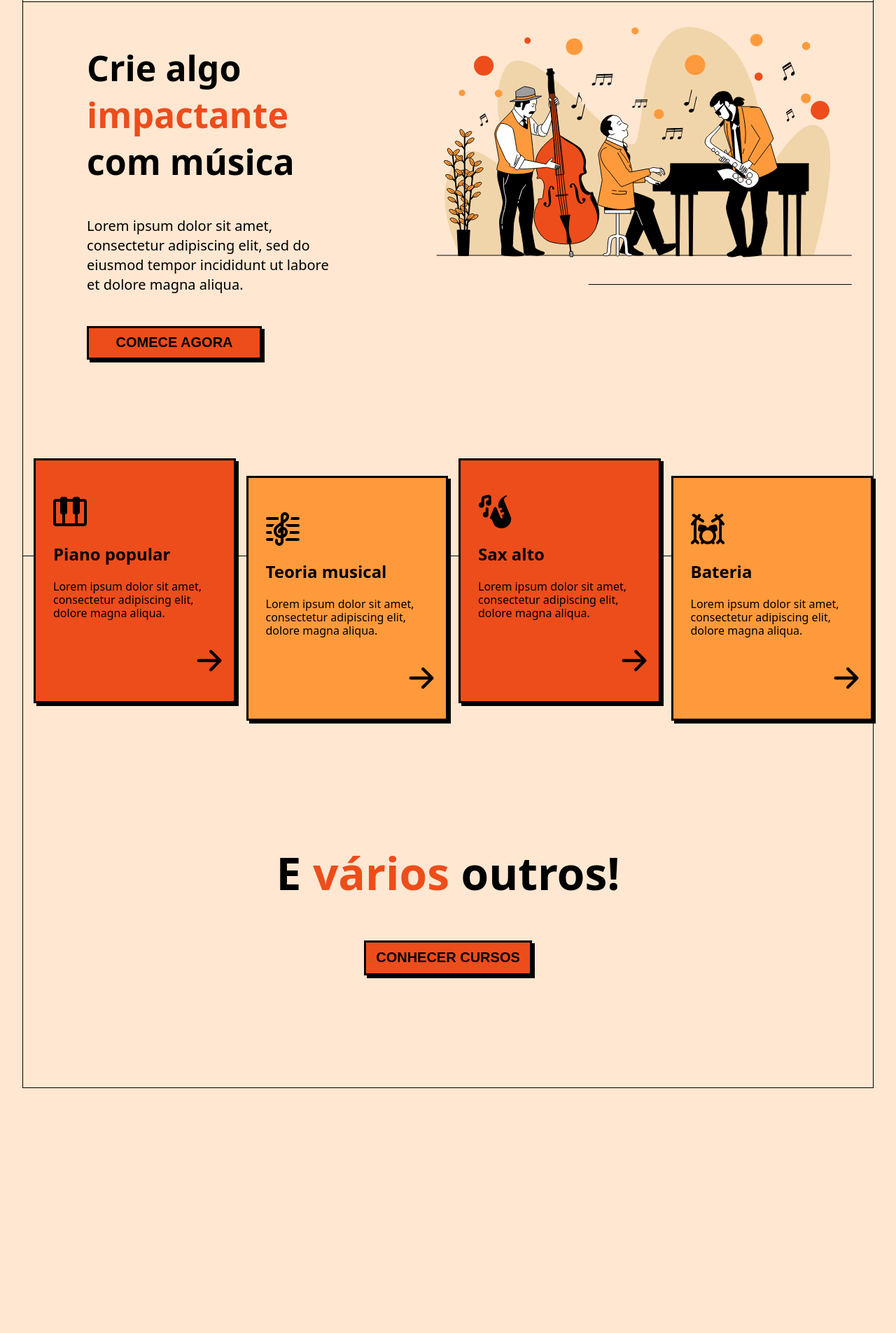
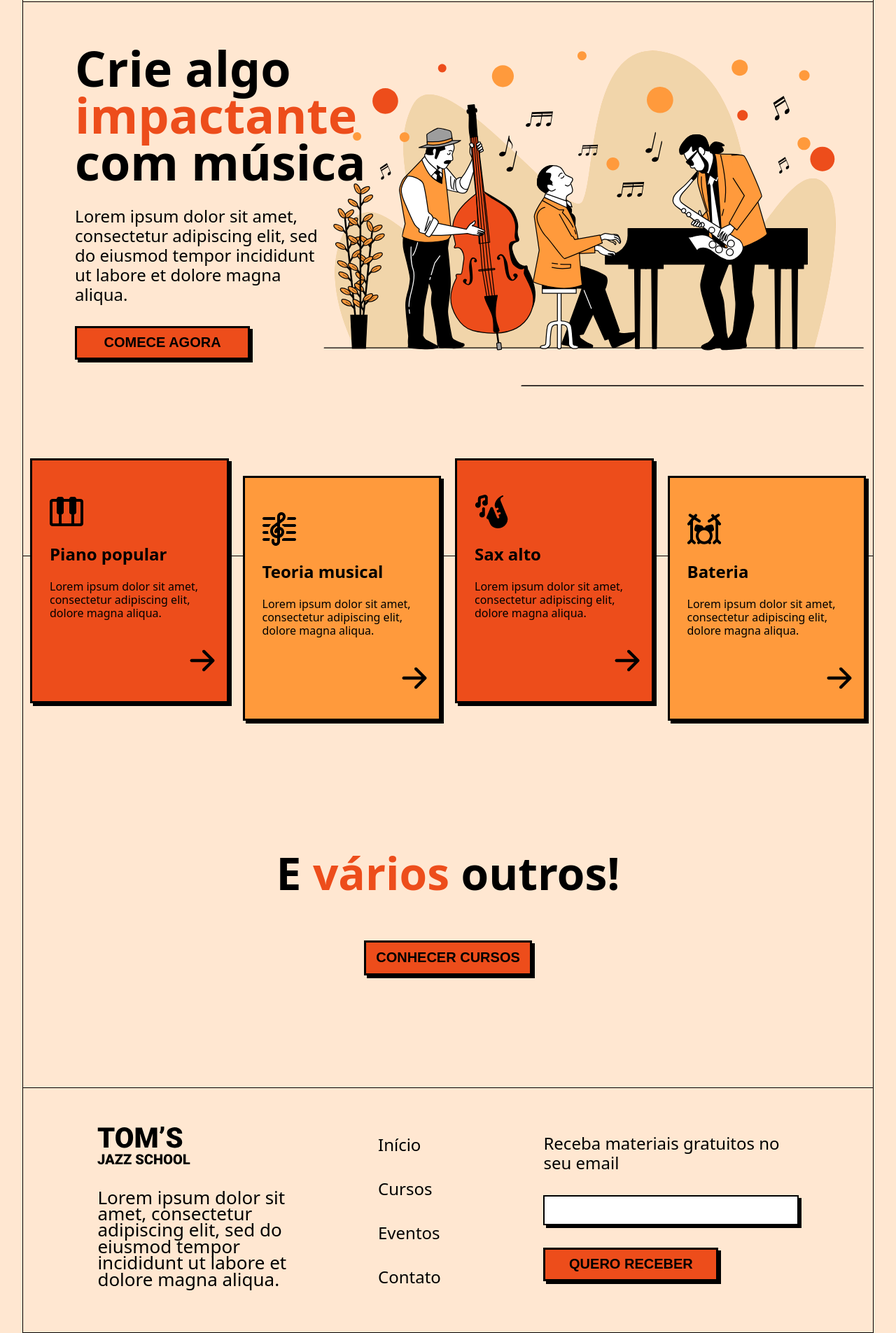
Before and after one commit to AnaLuizaRChiamenti/-projeto-portifolio-01-html-css, a plain HTML site: page index.html in a window 1280 px wide. Shown: the part 97-2002 px from the top of the page at 70% size. Before the commit the page ends 1652 px from the top, so only its background shows below. Drawn offline with Linux system fonts and the light colour scheme.

Commit message:
começando-mobile

```diff
--- a/index.html
+++ b/index.html
@@ -12,11 +12,12 @@
 <body>
     <header>
         <h1>TOM'S</h1>
+        <img src="images/logo.svg" alt="" style="display: none;">
         <div>
-            <a href="">Inicio</a>
-            <a href="">Cursos</a>
-            <a href="">Eventos</a>
-            <a href="">Contato</a>
+            <a href="#first-display">Início</a>
+            <a href="#second-display">Cursos</a>
+            <a href="#third-display">Eventos</a>
+            <a href="#four-display">Contato</a>
         </div>
         <button>SE INSCREVA</button>
     </header>
@@ -62,11 +63,32 @@
                 <img src="images/arrow-right.svg" alt="" class="arrow-right">
             </div>
         </section>
-        <section id="display-third">
+        <section id="third-display">
             <h1>E <span>vários</span> outros!</h1>
             <button>CONHECER CURSOS</button>
         </section>
     </main>
+    <footer>
+        <section id="four-display">
+            <div id="div1">
+                <img src="images/logo.svg" alt="">
+                <p>Lorem ipsum dolor sit amet, consectetur adipiscing elit, sed do eiusmod tempor incididunt ut labore
+                    et dolore magna
+                    aliqua.</p>
+            </div>
+            <div id="div2">
+                <a href="#first-display">Início</a>
+                <a href="#second-display">Cursos</a>
+                <a href="#third-display">Eventos</a>
+                <a href="#four-display">Contato</a>
+            </div>
+            <div id="div3">
+                <p>Receba materiais gratuitos no seu email</p>
+                <input type="text">
+                <button>QUERO RECEBER</button>
+            </div>
+        </section>
+    </footer>
 </body>
 
 </html>
--- a/style.css
+++ b/style.css
@@ -48,6 +48,12 @@ header>button {
     font-weight: bold;
 }
 
+span {
+    color: #ED4D1B;
+}
+
+/*  first-display */
+
 main {
     width: 95%;
     height: 100%;
@@ -56,15 +62,10 @@ main {
     justify-content: center;
 }
 
-span {
-    color: #ED4D1B;
-}
-
-/*  first-display */
-
 #first-display,
 #second-display,
-#display-third {
+#third-display,
+#four-display {
     width: 100%;
     height: 100%;
     display: flex;
@@ -75,6 +76,7 @@ span {
 #first-display {
     padding-bottom: 220px;
     justify-content: space-around;
+    align-items: center;
 }
 
 #second-display {
@@ -83,7 +85,6 @@ span {
 
 
 #first-display>div {
-    width: 30%;
     display: flex;
     flex-direction: column;
     height: 450px;
@@ -126,6 +127,7 @@ span {
 #second-display {
     justify-content: center;
     border-bottom: none;
+    align-items: center;
 }
 
 
@@ -138,7 +140,8 @@ span {
     display: flex;
     flex-direction: column;
     justify-content: space-evenly;
-    margin-top: -140px;
+    margin-top: -50px;
+    margin: -140px 10px 0;
 }
 
 
@@ -163,8 +166,7 @@ span {
 
 .div-orange {
     background-color: #ED4D1B;
-    margin-bottom: 50px;
-    margin-inline: 15px;
+    margin-bottom: 50px !important;
 }
 
 .div-yellow {
@@ -180,7 +182,7 @@ span {
 
 /* display-third */
 
-#display-third {
+#third-display {
     flex-direction: column;
     align-items: center;
     height: 500px !important;
@@ -188,7 +190,7 @@ span {
 
 }
 
-#display-third>h1 {
+#third-display>h1 {
     font-weight: 700;
     font-size: 64px;
     Line-height: 100%;
@@ -196,7 +198,7 @@ span {
     vertical-align: bottom;
 }
 
-#display-third>button {
+#third-display>button {
     background-color: #ED4D1B;
     border: 3px black solid;
     box-shadow: 4px 4px black;
@@ -207,25 +209,120 @@ span {
     margin-top: 64px;
 }
 
+/* FOOTER */
+
+footer {
+    width: 95%;
+    height: 350px;
+
+}
+
+#four-display {
+    display: flex;
+    flex-direction: row;
+    justify-content: center;
+    margin-bottom: 150px;
+}
+
+#four-display>div {
+    display: flex;
+    justify-content: center;
+    flex-direction: column;
+    margin-inline: 50px;
+}
+
+
+#four-display>div>img {
+    width: 133px;
+    height: 65px;
+}
+
+#four-display>div>a {
+    width: 200px;
+    margin: 15px;
+    text-decoration: none;
+    flex-direction: column;
+    align-items: center;
+    font-size: 24px;
+    color: black;
+    font-weight: 500;
+}
+
+#four-display>#div1 {
+    justify-content: center;
+    width: 30%;
+    margin-bottom: 15px;
+}
+
+#four-display>#div1>p {
+    width: 80%;
+    margin-top: 30px;
+    font-weight: 500;
+    font-size: 26px;
+    line-height: 23.44px;
+}
+
+#four-display>#div2 {
+    width: 6%;
+    align-items: center;
+
+}
+
+#four-display>#div3 {
+    width: 30%;
+    gap: 32px;
+    justify-content: flex-start;
+    margin-top: 65px;
+}
+
+#four-display>#div3>p {
+    width: 100%;
+    font-weight: 500;
+    font-size: 24px;
+    line-height: 28px;
+}
+
+#four-display>#div3>input {
+    width: 100%;
+    height: 15%;
+    border: 2px black solid;
+    box-shadow: 4px 4px black;
+}
+
+#four-display>#div3>button {
+    background-color: #ED4D1B;
+    border: 3px black solid;
+    box-shadow: 4px 4px black;
+    width: 250px;
+    height: 48px;
+    font-size: 20px;
+    font-weight: bold;
+}
+
+
 /* RESPONSIVIDADE */
 
 @media only screen and (max-width: 2000px) and (min-width: 1201px) {
+    #first-display>div {
+        width: 250px;
+    }
+
     #first-display>div {
         margin: 5%;
     }
 
     #first-display>div>h1 {
-        width: 300px;
-        font-size: 50px;
+        width: 450px;
+        font-size: 70px;
     }
 
     #first-display>div>p {
         width: 350px;
-        font-size: 20px;
+        font-size: 24px;
     }
 
     #first-display>img {
-        width: 50%;
+        width: 65%;
         height: 100%;
     }
 }
@@ -305,6 +402,21 @@ span {
         width: 50%;
         height: 100%;
     }
+
+    #four-display>div>img {
+        width: 100px;
+        height: 50px;
+    }
+
+    #four-display>div>p {
+        width: 20%;
+        font-size: 5px;
+    }
+
+    #four-display>#div1>p {
+        font-size: 16px;
+    }
+
 }
 
 @media only screen and (max-width: 768px) and (min-width: 481px) {
@@ -347,4 +459,73 @@ span {
         width: 60%;
         height: 100%;
     }
+
+    #four-display>div>img {
+        width: 100px;
+        height: 50px;
+    }
+
+
+    #four-display>#div1>p {
+        font-size: 16px;
+    }
+
 }
+
+@media only screen and (max-width: 481px) and (min-width: 320px) {
+
+    header {
+        height: 264px;
+        flex-direction: column;
+        justify-content: center;
+        align-items: center;
+    }
+
+    header>h1 {
+        display: none;
+    }
+
+    header>img {
+        display: block !important;
+    }
+
+    header>div {
+        margin: 20px;
+        text-align: center;
+    }
+
+    header>div>a {
+        width: 20px;
+    }
+
+    /* ////////////////////////////////////// */
+
+    #first-display {
+        height: 930px;
+        flex-direction: column-reverse;
+    }
+
+    #first-display>img {
+        width: 100%;
+        height: 50%;
+    }
+
+    #first-display>div {
+        width: 100%;
+    }
+
+    #first-display>div>h1 {
+        font-size: 50px;
+        font-weight: 900;
+        line-height: 50px;
+    }
+
+
+    #first-display>div>p {
+        width: 350px;
+        font-size: 20px;
+        font-style: medium;
+        line-height: 28px;
+        font-weight: 500;
+    }
+}
```
